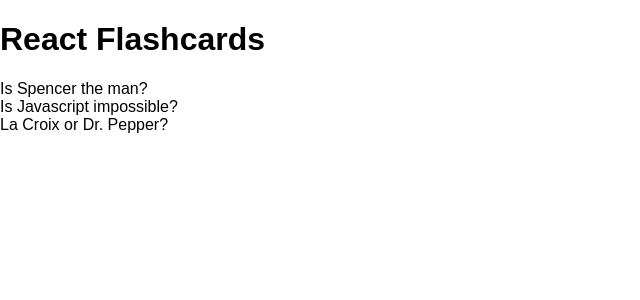
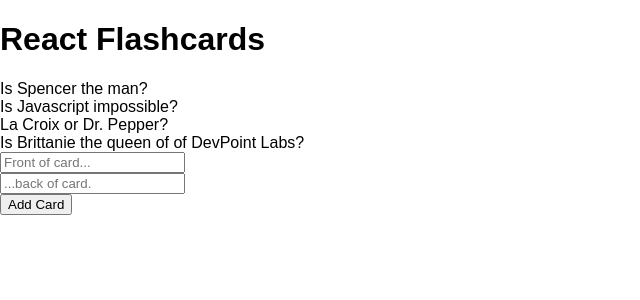
Before and after one commit to briduffy/react_flashcards, a React (Create React App) app: page / in a window 1280 px wide. Shown: the top 300 px of the page, without its empty margins (0-640 px from the left). Built offline with nearby package versions, Linux system fonts and the light colour scheme.

Commit message:
updated form and app.js, hi britt

```diff
--- a/src/App.js
+++ b/src/App.js
@@ -1,12 +1,14 @@
 import React, { Component } from 'react';
 import Card from './Card';
+import CardForm from './CardForm';
 
 class App extends Component {
   state = {
     cards: [
       {front: 'Is Spencer the man?', back: 'Yes.'},
       {front: 'Is Javascript impossible?', back: 'Maybe.'},
-      {front: 'La Croix or Dr. Pepper?', back: 'La Croix.'}
+      {front: 'La Croix or Dr. Pepper?', back: 'La Croix.'},
+      {front: 'Is Brittanie the queen of of DevPoint Labs?', back: 'Obviously.'}
     ]
   }
 
@@ -17,10 +19,11 @@ class App extends Component {
   }
 
 
-
-
-
-
+  addCard = (front, back ) => {
+    const { cards } = this.state
+    const card = { front, back, flipped: false }
+    this.setState ({ cards: [card, ...cards] })
+  }
 
   render() {
     return (
@@ -29,6 +32,7 @@ class App extends Component {
           <h1 className="App-title">React Flashcards</h1>
         </header>
         {this.cardsLoop()}
+        <CardForm addCard={this.addCard}/>
       </div>
     );
   }
--- /dev/null
+++ b/src/CardForm.js
@@ -0,0 +1,44 @@
+import React from 'react'
+
+class CardForm extends React.Component {
+  state = { front: '', back: ''}
+
+  handleSumbit = (e) => {
+    e.preventDefault()
+    const { front, back } = this.state
+    this.props.addCard(front, back)
+    this.setState({ front: '', back: ''})
+  }
+
+  handleFrontChange = (e) => {
+    this.setState ({ front: e.target.value })
+  }
+
+  handleBackChange = (e) => {
+    this.setState ({ back: e.target.value })
+  }
+
+  render() {
+    const { front, back } =   this.state
+    return (
+      <form onSubmit={this.handleSubmit}>
+      <input
+        value={front}
+        onChange={this.handleFrontChange}
+        required
+        placeholder="Front of card..."
+      />
+      < br/>
+      <input
+        value={back}
+        onChange={this.handleBackChange}
+        required
+        placeholder="...back of card."
+      />
+      <br />
+      <button>Add Card</button>
+      </form>
+    )
+  }
+}
+export default CardForm
```
